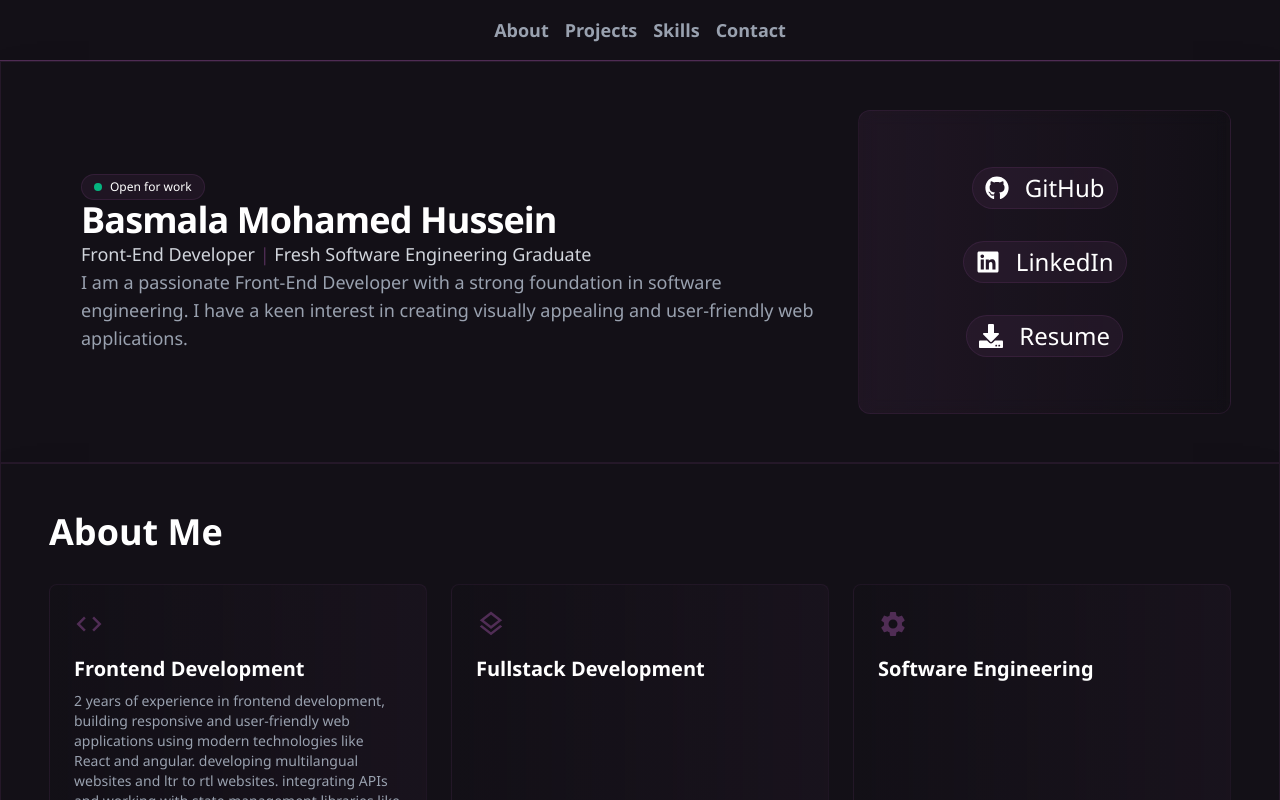
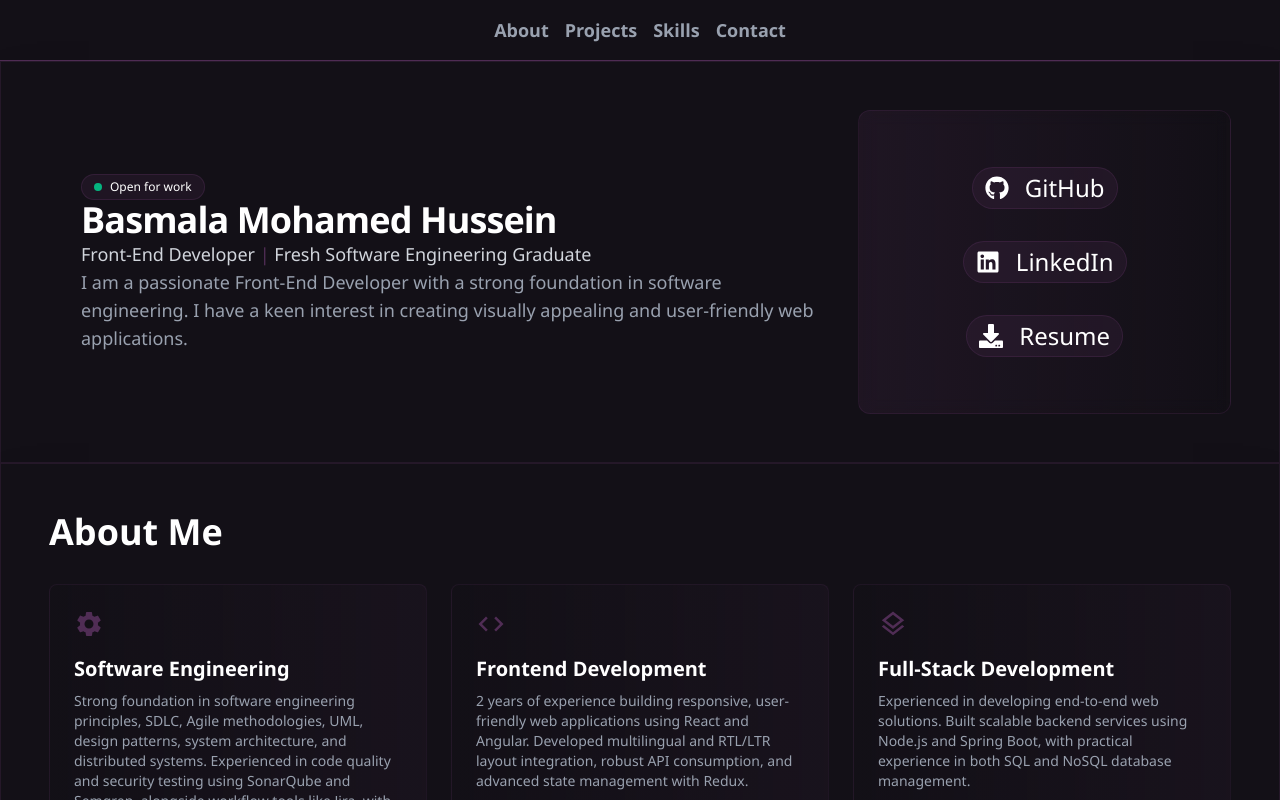
Before and after one commit to BasmalaMohamedd/BasmalaHusseinPortfolio, a React (Vite) app: page / in a window 1280 px wide. Shown: the top 800 px of the page. Built offline with nearby package versions, Linux system fonts and the light colour scheme.

Commit message:
about section completed

```diff
--- a/src/sections/AboutSection.jsx
+++ b/src/sections/AboutSection.jsx
@@ -2,20 +2,21 @@ import React from 'react'
 import { MdCode, MdOutlineLayers, MdSettings } from "react-icons/md";
 
 const skillsData = [
+
+  {
+    icon: <MdSettings className="text-3xl text-portfolio-plum" />,
+    title: "Software Engineering",
+    description: "Strong foundation in software engineering principles, SDLC, Agile methodologies, UML, design patterns, system architecture, and distributed systems. Experienced in code quality and security testing using SonarQube and Semgrep, alongside workflow tools like Jira, with foundational knowledge in AI and cybersecurity."
+  },
   {
     icon: <MdCode className="text-3xl text-portfolio-plum" />,
     title: "Frontend Development",
-    description: "2 years of experience in frontend development, building responsive and user-friendly web applications using modern technologies like React and angular. developing multilangual websites and ltr to rtl websites. integrating APIs and working with state management libraries like Redux."
+    description: "2 years of experience building responsive, user-friendly web applications using React and Angular. Developed multilingual and RTL/LTR layout integration, robust API consumption, and advanced state management with Redux."
   },
   {
     icon: <MdOutlineLayers className="text-3xl text-portfolio-plum" />,
-    title: "Fullstack Development",
-    description: ""
-  },
-  {
-    icon: <MdSettings className="text-3xl text-portfolio-plum" />,
-    title: "Software Engineering",
-    description: ""
+    title: "Full-Stack Development",
+    description: "Experienced in developing end-to-end web solutions. Built scalable backend services using Node.js and Spring Boot, with practical experience in both SQL and NoSQL database management."
   }
 ];
 
```
